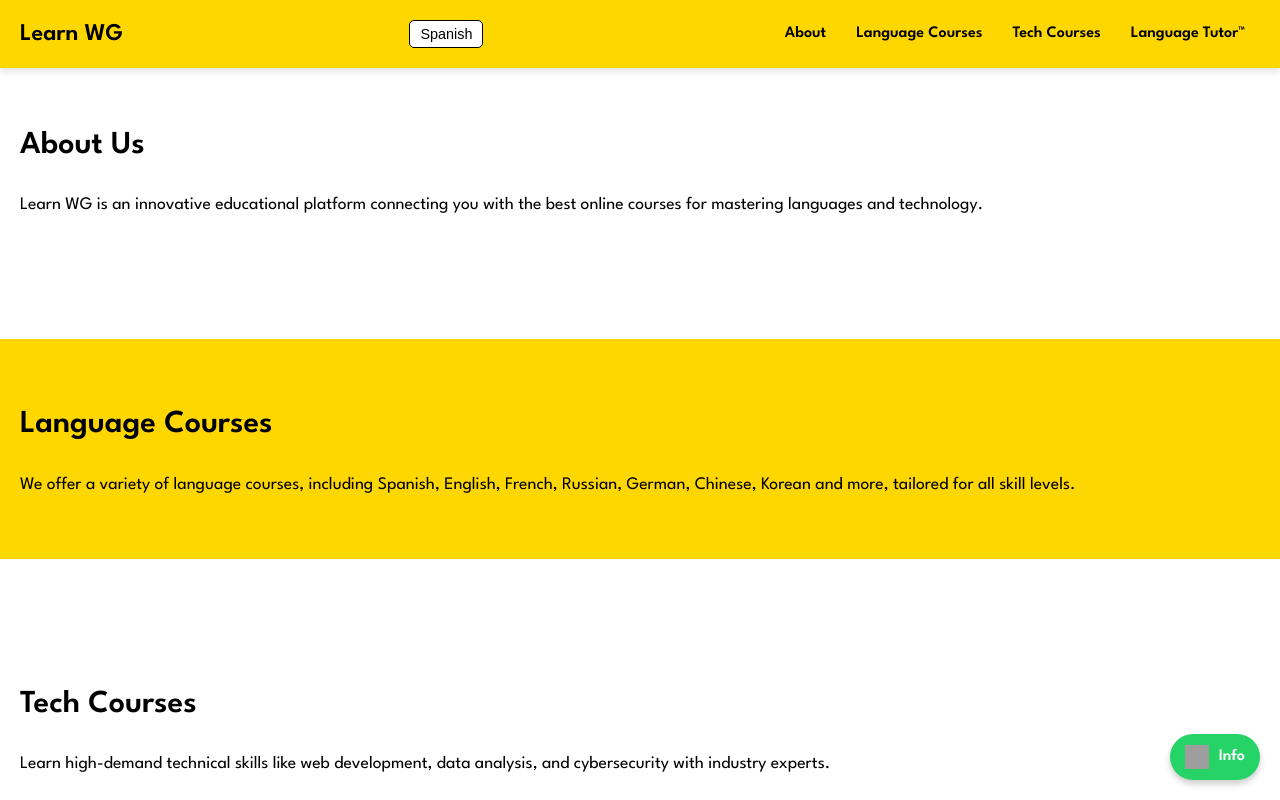
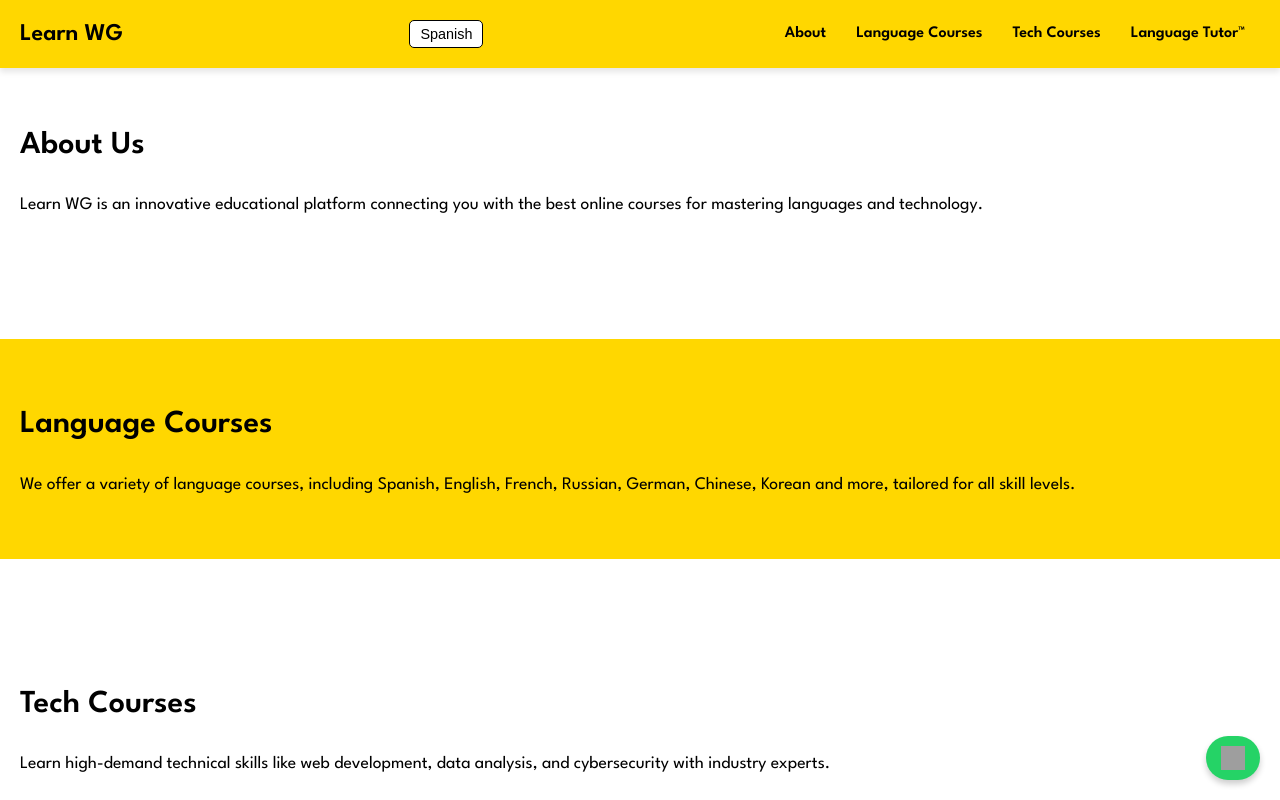
Before and after one commit to jgazcagtz/learnwg, a plain HTML site: page index.html in a window 1280 px wide. Shown: the top 800 px of the page. Drawn offline with Linux system fonts and the light colour scheme; grey boxes are pictures that could not be loaded.

Commit message:
Update index.html

```diff
--- a/index.html
+++ b/index.html
@@ -47,8 +47,7 @@
 
     <a class="whatsapp-btn" href="https://wa.me/5533355687?text=Hello%2C%20I%20would%20like%20to%20know%20more%20about%20Learn%20WG" target="_blank">
         <img src="https://upload.wikimedia.org/wikipedia/commons/6/6b/WhatsApp.svg" alt="WhatsApp">
-        Info
-    </a>
+        </a>
 
     <script src="script.js"></script>
 </body>
```
